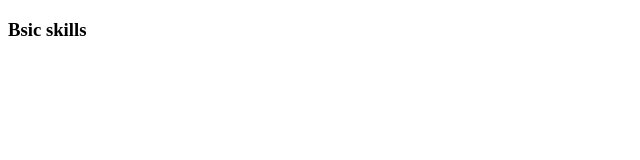
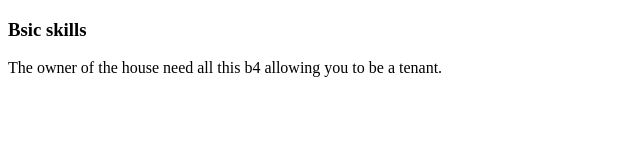
Before and after one commit to OchiengFelex/Learning-git, a plain HTML site: page main.html in a window 1280 px wide. Shown: the whole page, without its empty margins (0-640 px from the left). Drawn offline with Linux system fonts and the light colour scheme.

Commit message:
the tenant

```diff
--- a/main.html
+++ b/main.html
@@ -8,5 +8,6 @@
 </head>
 <body>
     <h3>Bsic skills</h3>
+    <p>The owner of the house need all this b4 allowing you to be a tenant.</p>
 </body>
 </html>
```
